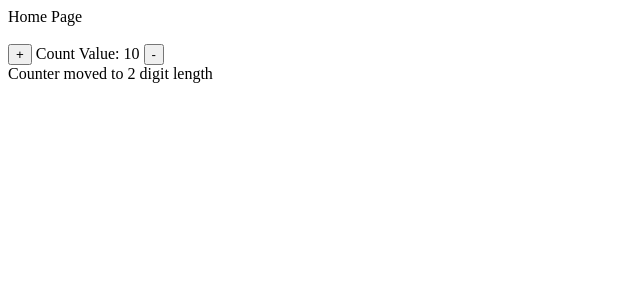
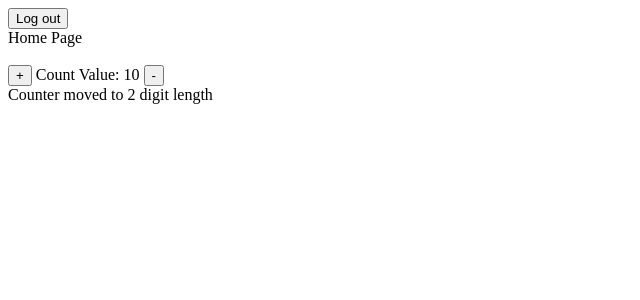
Before and after one commit to quackness/pinia-counter, a Vue app: page / in a window 1280 px wide. Shown: the top 300 px of the page, without its empty margins (0-640 px from the left). Built offline with nearby package versions, Linux system fonts and the light colour scheme.

Commit message:
add logout button

```diff
--- a/src/App.vue
+++ b/src/App.vue
@@ -1,6 +1,7 @@
 <script setup>
 import HelloWorld from "./components/HelloWorld.vue";
 import TheWelcome from "./components/HomeView.vue";
+import HomeView from "./components/HomeView.vue";
 
 import { useAuthStore } from "@/stores/auth";
 const authStore = useAuthStore();
@@ -10,7 +11,8 @@ const authStore = useAuthStore();
   <header></header>
 
   <main>
-    <TheWelcome />
+    <button>Log out</button>
+    <HomeView />
   </main>
 </template>
 
```
